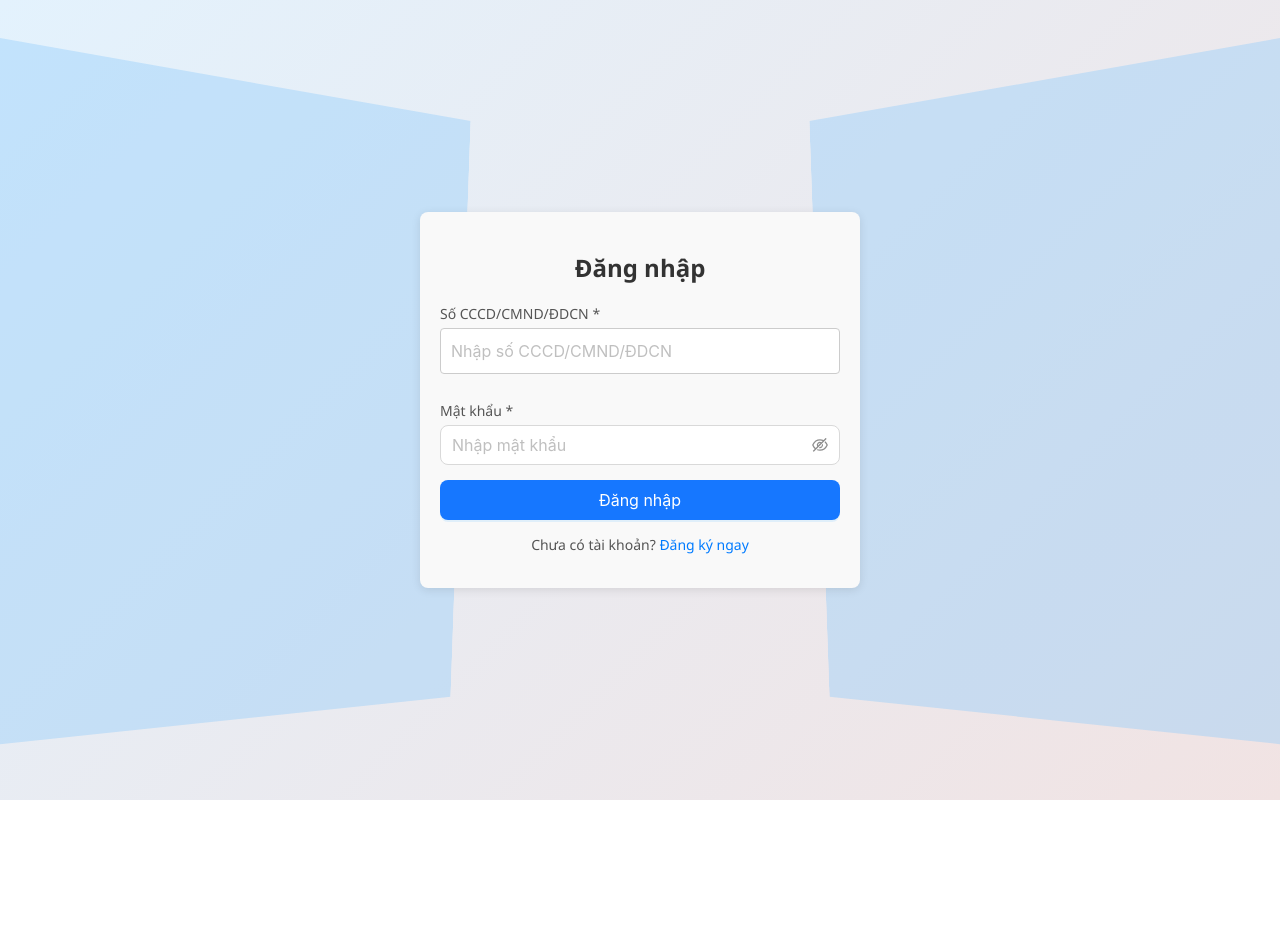
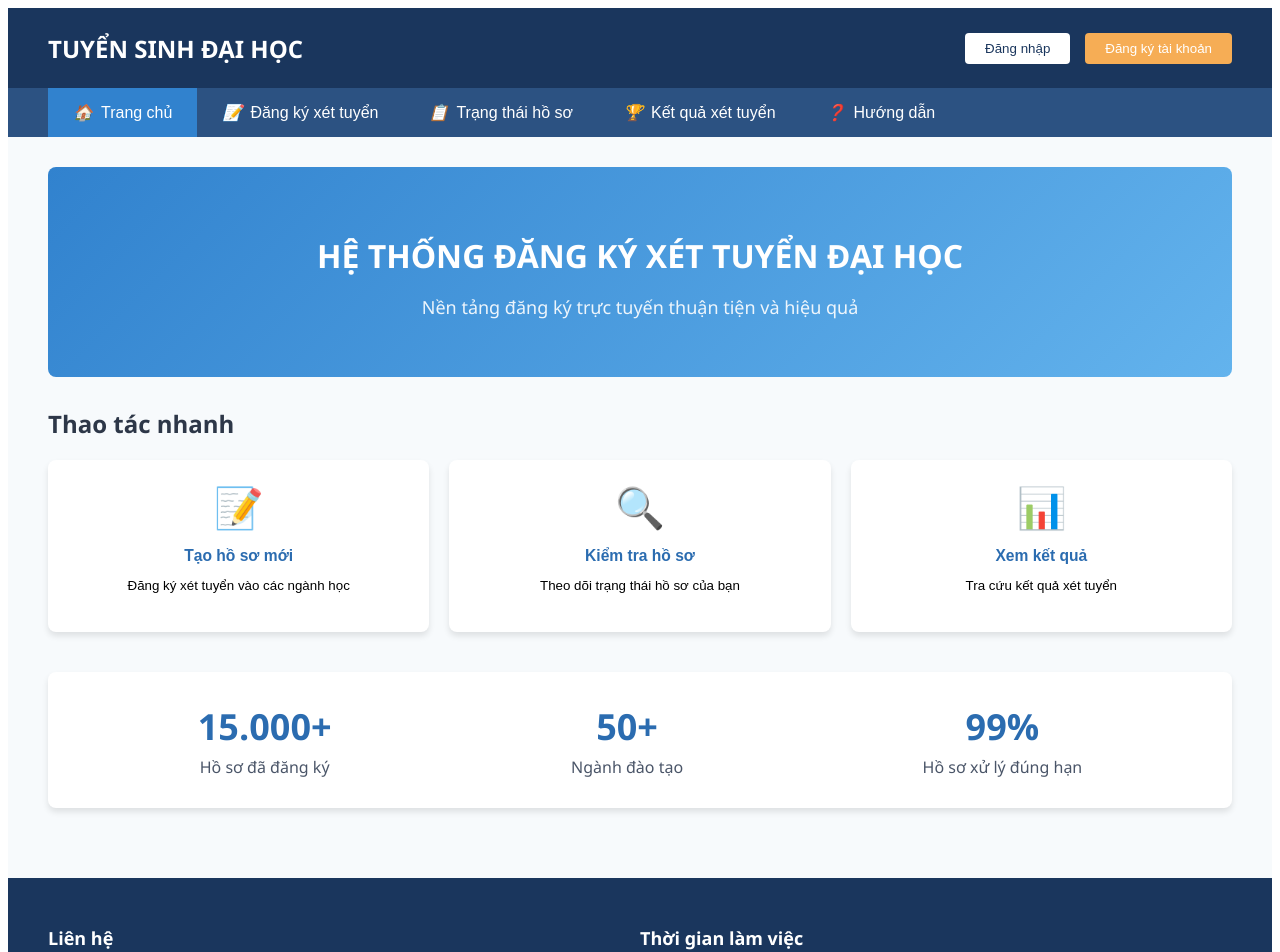
Before and after one commit to Hng2725/duphong, a React (Create React App) app in the folder Frontend/: page / in a window 1280 px wide. Shown: the top 952 px of the page. Before the commit the page ends 800 px from the top, so only its background shows below. Built offline with nearby package versions, Linux system fonts and the light colour scheme.

Commit message:
Giao dien Home

```diff
--- a/Frontend/src/App.tsx
+++ b/Frontend/src/App.tsx
@@ -9,27 +9,41 @@ import './styles.css';
 
 const App: React.FC = () => {
   const [loggedIn, setLoggedIn] = useState(false);
-  const [page, setPage] = useState('login');
+  const [page, setPage] = useState('dashboard'); // Default to dashboard page
+  const [currentUser, setCurrentUser] = useState<string | undefined>(undefined);
 
+  const handleLogin = (username: string) => {
+    setLoggedIn(true);
+    setCurrentUser(username);
+    setPage('dashboard'); // Redirect to dashboard after login
+  };
+
+  const handleLogout = () => {
+    setLoggedIn(false);
+    setCurrentUser(undefined);
+    setPage('dashboard'); // Redirect to dashboard after logout
+  };
+
+  // If not logged in, show dashboard which will display login/register options
   if (!loggedIn) {
-    return page === 'login' ? (
-      <Login setLoggedIn={setLoggedIn} setPage={setPage} />
-    ) : (
-      <Register setLoggedIn={setLoggedIn} setPage={setPage} />
-    );
+    return <Dashboard setPage={setPage} currentUser={currentUser} />;
   }
 
+  // For logged in users, show the requested page
   switch (page) {
     case 'dashboard':
-      return <Dashboard setPage={setPage} />;
+      return <Dashboard setPage={setPage} currentUser={currentUser} />;
     case 'apply':
       return <ApplicationForm setPage={setPage} />;
     case 'status':
       return <ApplicationStatus setPage={setPage} />;
     case 'results':
       return <Results setPage={setPage} />;
+    case 'logout':
+      handleLogout();
+      return <Dashboard setPage={setPage} currentUser={undefined} />;
     default:
-      return <Dashboard setPage={setPage} />;
+      return <Dashboard setPage={setPage} currentUser={currentUser} />;
   }
 };
 
--- a/Frontend/src/pages/Dashboard.tsx
+++ b/Frontend/src/pages/Dashboard.tsx
@@ -1,24 +1,123 @@
 import React from 'react';
-import '../styles.css';
+import '../styles/Home.css'; // Assuming you have a CSS file for styling
 
 interface DashboardProps {
   setPage: (page: string) => void;
+  currentUser?: string;
 }
 
-const Dashboard: React.FC<DashboardProps> = ({ setPage }) => (
-  <div className="dashboard-container">
-    <h2>Bảng điều khiển</h2>
-    <div className="dashboard-buttons">
-      <button className="action-button" onClick={() => setPage('apply')}>
-        Đăng ký xét tuyển
+const Dashboard: React.FC<DashboardProps> = ({ setPage, currentUser }) => (
+  <div className="desktop-container">
+    {/* Header with Logo and User Controls */}
+    <header className="app-header">
+      <div className="header-left">
+        <div className="logo">TUYỂN SINH ĐẠI HỌC</div>
+      </div>
+      <div className="header-right">
+        {currentUser ? (
+          <div className="user-profile">
+            <span className="user-greeting">Xin chào, {currentUser}</span>
+            <button className="logout-btn" onClick={() => setPage('logout')}>
+              Đăng xuất
+            </button>
+          </div>
+        ) : (
+          <div className="auth-buttons">
+            <button className="login-btn" onClick={() => setPage('login')}>
+              Đăng nhập
+            </button>
+            <button className="register-btn" onClick={() => setPage('register')}>
+              Đăng ký tài khoản
+            </button>
+          </div>
+        )}
+      </div>
+    </header>
+
+    {/* Main Navigation */}
+    <nav className="main-nav">
+      <button className="nav-btn active" onClick={() => setPage('dashboard')}>
+        <i className="icon">🏠</i> Trang chủ
       </button>
-      <button className="action-button" onClick={() => setPage('status')}>
-        Xem trạng thái
+      <button className="nav-btn" onClick={() => setPage('apply')}>
+        <i className="icon">📝</i> Đăng ký xét tuyển
       </button>
-      <button className="action-button" onClick={() => setPage('results')}>
-        Tra cứu kết quả
+      <button className="nav-btn" onClick={() => setPage('status')}>
+        <i className="icon">📋</i> Trạng thái hồ sơ
       </button>
-    </div>
+      <button className="nav-btn" onClick={() => setPage('results')}>
+        <i className="icon">🏆</i> Kết quả xét tuyển
+      </button>
+      <button className="nav-btn" onClick={() => setPage('guide')}>
+        <i className="icon">❓</i> Hướng dẫn
+      </button>
+    </nav>
+
+    {/* Main Content Area */}
+    <main className="content-area">
+      {/* Hero Banner */}
+      <section className="hero-banner">
+        <h1>HỆ THỐNG ĐĂNG KÝ XÉT TUYỂN ĐẠI HỌC</h1>
+        <p>Nền tảng đăng ký trực tuyến thuận tiện và hiệu quả</p>
+      </section>
+
+      {/* Quick Actions */}
+      <section className="quick-actions">
+        <h2>Thao tác nhanh</h2>
+        <div className="action-grid">
+          <button className="action-card" onClick={() => setPage('apply')}>
+            <div className="action-icon">📝</div>
+            <h3>Tạo hồ sơ mới</h3>
+            <p>Đăng ký xét tuyển vào các ngành học</p>
+          </button>
+
+          <button className="action-card" onClick={() => setPage('status')}>
+            <div className="action-icon">🔍</div>
+            <h3>Kiểm tra hồ sơ</h3>
+            <p>Theo dõi trạng thái hồ sơ của bạn</p>
+          </button>
+
+          <button className="action-card" onClick={() => setPage('results')}>
+            <div className="action-icon">📊</div>
+            <h3>Xem kết quả</h3>
+            <p>Tra cứu kết quả xét tuyển</p>
+          </button>
+        </div>
+      </section>
+
+      {/* Statistics Section */}
+      <section className="stats-section">
+        <div className="stat-card">
+          <div className="stat-value">15.000+</div>
+          <div className="stat-label">Hồ sơ đã đăng ký</div>
+        </div>
+        <div className="stat-card">
+          <div className="stat-value">50+</div>
+          <div className="stat-label">Ngành đào tạo</div>
+        </div>
+        <div className="stat-card">
+          <div className="stat-value">99%</div>
+          <div className="stat-label">Hồ sơ xử lý đúng hạn</div>
+        </div>
+      </section>
+    </main>
+
+    {/* Footer */}
+    <footer className="app-footer">
+      <div className="footer-content">
+        <div className="footer-section">
+          <h3>Liên hệ</h3>
+          <p>Hotline: 1800 1234</p>
+          <p>Email: tuyensinh@university.edu.vn</p>
+        </div>
+        <div className="footer-section">
+          <h3>Thời gian làm việc</h3>
+          <p>Thứ 2 - Thứ 6: 7:30 - 17:00</p>
+          <p>Thứ 7: 7:30 - 12:00</p>
+        </div>
+      </div>
+      <div className="copyright">© 2023 Đại học Quốc gia - Hệ thống tuyển sinh trực tuyến</div>
+    </footer>
   </div>
 );
 
--- /dev/null
+++ b/Frontend/src/styles/Home.css
@@ -0,0 +1,240 @@
+/* Desktop-only Styles */
+.desktop-container {
+  width: 100%;
+  min-width: 1200px;
+  height: 100vh;
+  display: grid;
+  grid-template-rows: auto auto 1fr auto;
+  font-family: 'Segoe UI', Tahoma, Geneva, Verdana, sans-serif;
+}
+
+/* Header Styles */
+.app-header {
+  display: flex;
+  justify-content: space-between;
+  align-items: center;
+  padding: 0 40px;
+  height: 80px;
+  background-color: #1a365d;
+  color: white;
+}
+
+.header-left .logo {
+  font-size: 24px;
+  font-weight: bold;
+  color: #fff;
+}
+
+.header-right {
+  display: flex;
+  align-items: center;
+  gap: 20px;
+}
+
+.user-profile {
+  display: flex;
+  align-items: center;
+  gap: 15px;
+}
+
+.user-greeting {
+  font-weight: 500;
+}
+
+.logout-btn {
+  background: none;
+  border: 1px solid white;
+  color: white;
+  padding: 5px 15px;
+  border-radius: 4px;
+  cursor: pointer;
+  transition: all 0.3s;
+}
+
+.logout-btn:hover {
+  background: rgba(255,255,255,0.1);
+}
+
+.auth-buttons {
+  display: flex;
+  gap: 15px;
+}
+
+.login-btn, .register-btn {
+  padding: 8px 20px;
+  border-radius: 4px;
+  cursor: pointer;
+  font-weight: 500;
+  transition: all 0.3s;
+}
+
+.login-btn {
+  background: white;
+  color: #1a365d;
+  border: none;
+}
+
+.register-btn {
+  background: #f6ad55;
+  color: white;
+  border: none;
+}
+
+/* Navigation Styles */
+.main-nav {
+  display: flex;
+  background-color: #2c5282;
+  padding: 0 40px;
+}
+
+.nav-btn {
+  display: flex;
+  align-items: center;
+  gap: 8px;
+  padding: 15px 25px;
+  background: none;
+  border: none;
+  color: white;
+  font-size: 16px;
+  cursor: pointer;
+  transition: all 0.3s;
+}
+
+.nav-btn:hover {
+  background-color: #4299e1;
+}
+
+.nav-btn.active {
+  background-color: #3182ce;
+  font-weight: 500;
+}
+
+/* Main Content Styles */
+.content-area {
+  padding: 30px 40px;
+  background-color: #f7fafc;
+}
+
+.hero-banner {
+  background: linear-gradient(135deg, #3182ce, #63b3ed);
+  color: white;
+  padding: 40px;
+  border-radius: 8px;
+  margin-bottom: 30px;
+  text-align: center;
+}
+
+.hero-banner h1 {
+  font-size: 32px;
+  margin-bottom: 10px;
+}
+
+.hero-banner p {
+  font-size: 18px;
+  opacity: 0.9;
+}
+
+/* Quick Actions */
+.quick-actions {
+  margin-bottom: 40px;
+}
+
+.quick-actions h2 {
+  color: #2d3748;
+  margin-bottom: 20px;
+  font-size: 24px;
+}
+
+.action-grid {
+  display: grid;
+  grid-template-columns: repeat(3, 1fr);
+  gap: 20px;
+}
+
+.action-card {
+  background: white;
+  border-radius: 8px;
+  padding: 25px;
+  text-align: center;
+  box-shadow: 0 4px 6px rgba(0, 0, 0, 0.1);
+  transition: all 0.3s;
+  border: none;
+  cursor: pointer;
+}
+
+.action-card:hover {
+  transform: translateY(-5px);
+  box-shadow: 0 10px 15px rgba(0, 0, 0, 0.1);
+}
+
+.action-icon {
+  font-size: 40px;
+  margin-bottom: 15px;
+}
+
+.action-card h3 {
+  color: #2b6cb0;
+  margin-bottom: 10px;
+}
+
+/* Statistics Section */
+.stats-section {
+  display: flex;
+  justify-content: space-around;
+  background: white;
+  padding: 30px;
+  border-radius: 8px;
+  box-shadow: 0 4px 6px rgba(0, 0, 0, 0.1);
+  margin-bottom: 40px;
+}
+
+.stat-card {
+  text-align: center;
+}
+
+.stat-value {
+  font-size: 36px;
+  font-weight: bold;
+  color: #2b6cb0;
+  margin-bottom: 5px;
+}
+
+.stat-label {
+  color: #4a5568;
+  font-size: 16px;
+}
+
+/* Footer Styles */
+.app-footer {
+  background-color: #1a365d;
+  color: white;
+  padding: 30px 40px;
+}
+
+.footer-content {
+  display: flex;
+  justify-content: space-between;
+  margin-bottom: 20px;
+}
+
+.footer-section {
+  flex: 1;
+}
+
+.footer-section h3 {
+  margin-bottom: 15px;
+  font-size: 18px;
+}
+
+.footer-section p {
+  margin-bottom: 8px;
+  opacity: 0.8;
+}
+
+.copyright {
+  text-align: center;
+  padding-top: 20px;
+  border-top: 1px solid rgba(255,255,255,0.1);
+  opacity: 0.7;
+  font-size: 14px;
+}
```
Also changed, not shown: Frontend/src/components/auth/Login.tsx (line endings or trailing spaces).
